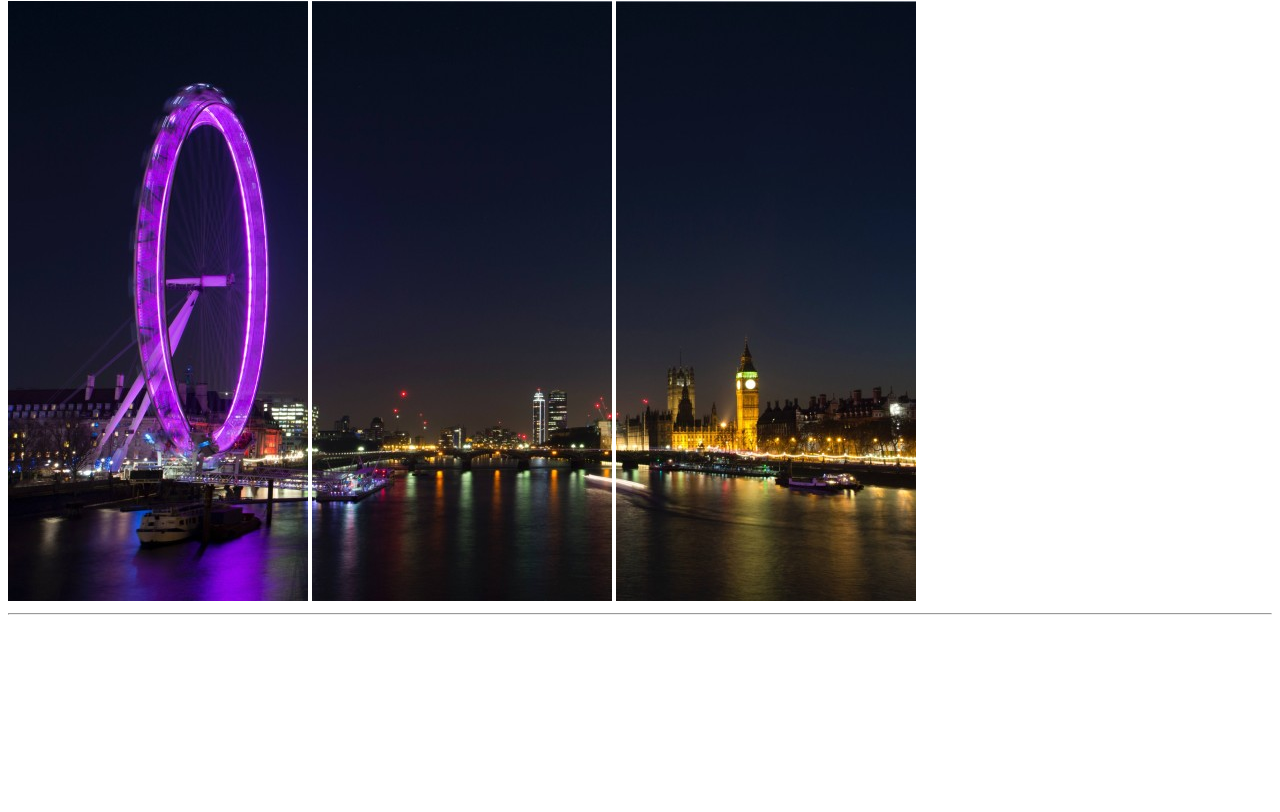
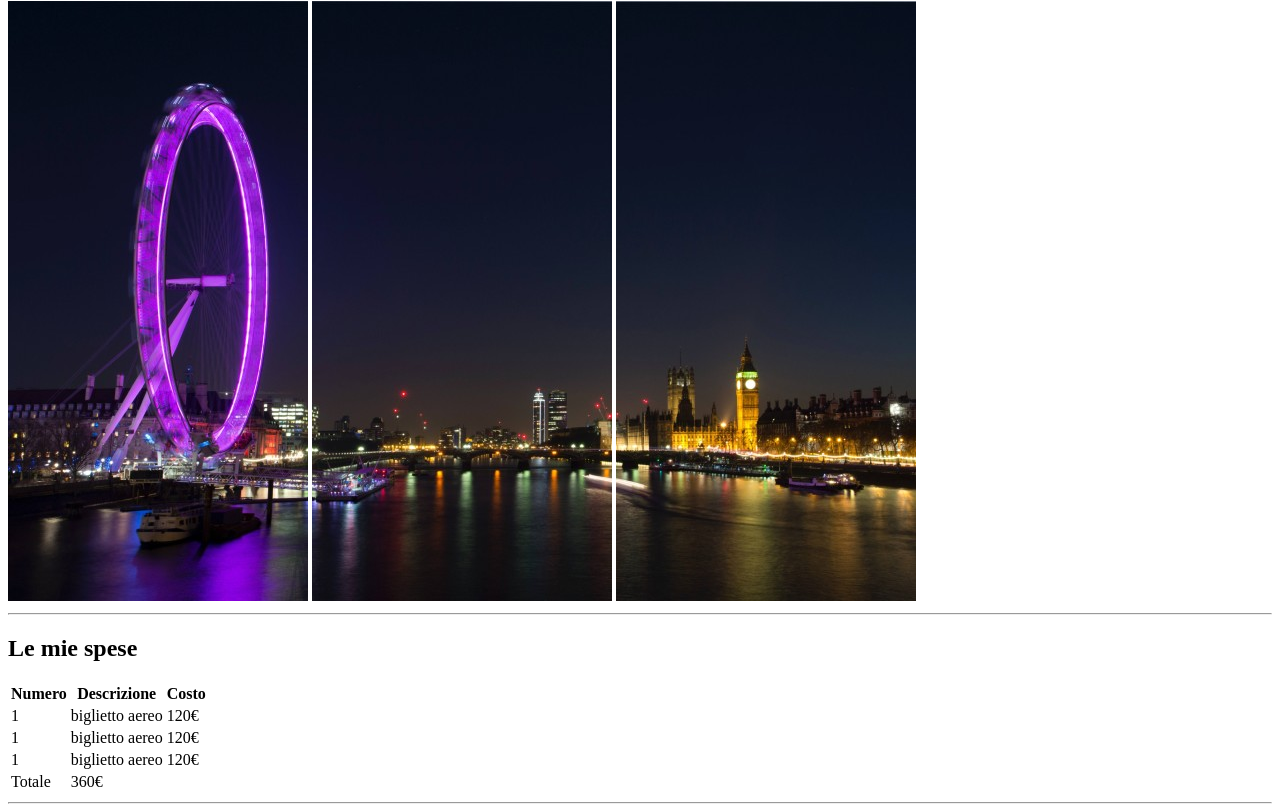
Before and after one commit to Eustache97/html-london-trip, a plain HTML site: page index.html in a window 1280 px wide. Shown: the part 79-891 px from the top of the page. Before the commit the page ends 800 px from the top, so only its background shows below. Drawn offline with Linux system fonts and the light colour scheme.

Commit message:
ho creato la prima sezione del main in cui c'è la tabella

```diff
--- a/index.html
+++ b/index.html
@@ -16,11 +16,54 @@
     </header>
     <!--finisce header-->
     <hr>
+
     <!--inizia il main-->
     <main>
         <!--inizio setione1-->
-        <section></section>
+        <section>
+            <h2>Le mie spese</h2>
+
+            <!--inizio tabella-->
+            <table>
+                <!--inizio intestazione tabella-->
+                <thead>
+                    <th><strong>Numero</strong></th>
+                    <th><strong>Descrizione</strong></th>
+                    <th><strong>Costo</strong></th>
+                </thead>
+                <!--fine intestazione tabella-->
+                <!--inizio corpo tabella-->
+                <tbody>
+                    <tr>
+                        <td>1</td>
+                        <td>biglietto aereo</td>
+                        <td>120€</td>
+                    </tr>
+                    <tr>
+                        <td>1</td>
+                        <td>biglietto aereo</td>
+                        <td>120€</td>
+                    </tr>
+                    <tr>
+                        <td>1</td>
+                        <td>biglietto aereo</td>
+                        <td>120€</td>
+                    </tr>
+                </tbody>
+                <!--fine corpo tabella-->
+                <!--inizio pié di tabella-->
+                <tfoot>
+                    <tr>
+                        <td>Totale</td>
+                        <td colspan="2">360€</td>
+                    </tr>
+                </tfoot>
+                <!--fine pié di tabella-->
+            </table>
+            <!--fine tabella-->
+        </section>
         <!--fine sezione1-->
+        <hr>
         <!--inizio serzione2-->
         <section></section>
         <!--fine sezione2-->
```
